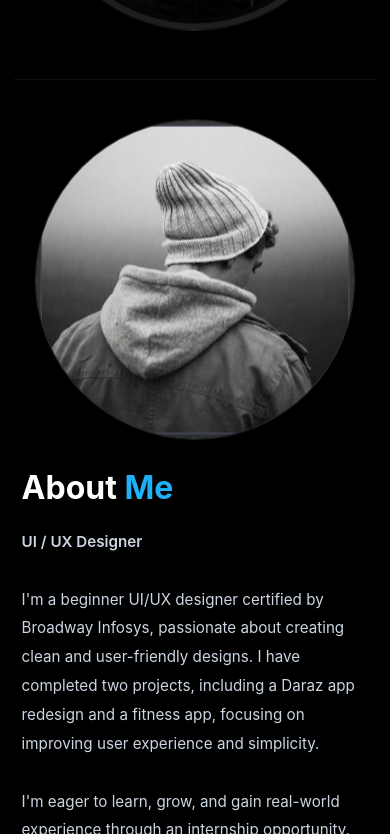
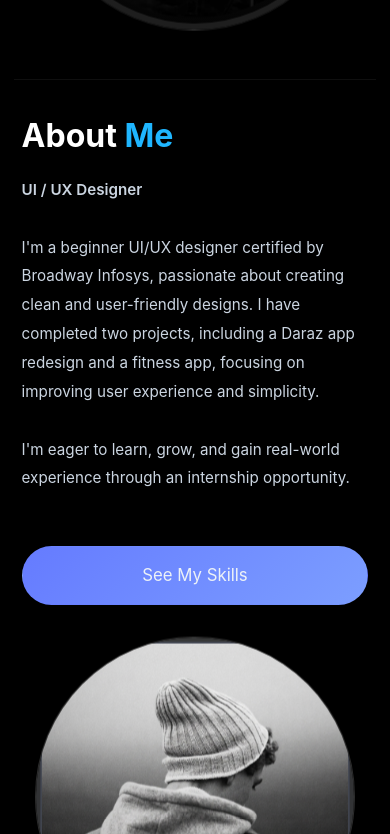
Before and after one commit to v1cky555/mywebsite, a React (Vite) app: page / in a window 390 px wide. Shown: the part 890-1724 px from the top of the page. Built offline with nearby package versions, Linux system fonts and the light colour scheme; the HTML template or start-up script is replaced by a standard one.

Commit message:
refactor layout styles for improved alignment and spacing in about panel

```diff
--- a/src/App.css
+++ b/src/App.css
@@ -167,9 +167,16 @@
     backdrop-filter: blur(18px);
     box-shadow: -15px 0 40px rgba(0, 0, 0, 0.35);
     flex-direction: column;
+    justify-content: flex-start;
+    align-items: flex-start;
     gap: 1.5rem;
-    padding: 5rem 1.5rem 2rem;
+    padding: 1.5rem 1.5rem 2rem;
     z-index: 21;
+  }
+
+  .nav-links::before {
+    content: '';
+    display: none;
   }
 }
 
@@ -944,6 +951,14 @@
     gap: 2rem;
   }
 
+  .about-panel .about-grid .about-visual {
+    order: 2;
+  }
+
+  .about-panel .about-grid .about-copy {
+    order: 1;
+  }
+
   .hero-photo-ring,
   .about-photo-ring.about-photo-circle {
     width: min(100%, 320px);
```
